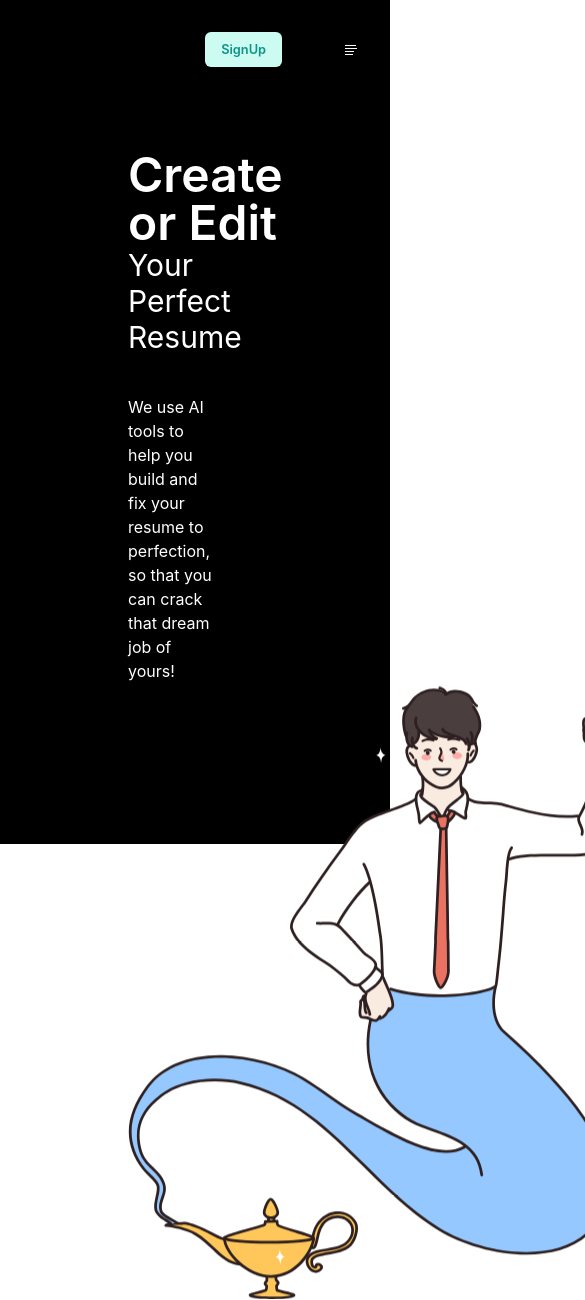
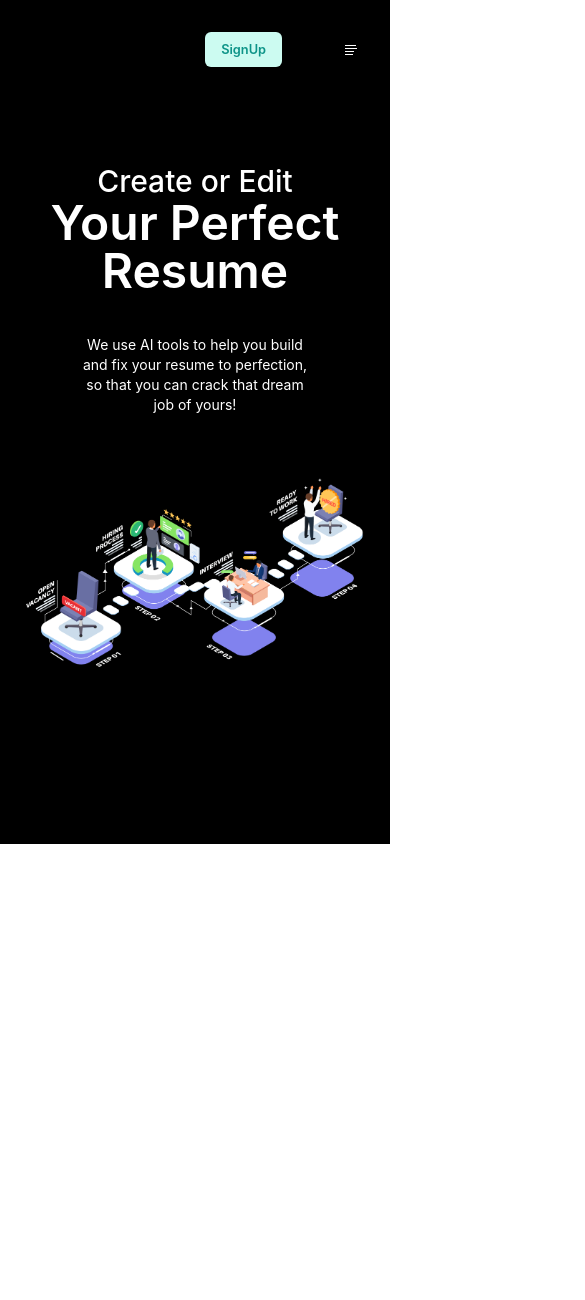
Before and after one commit to thecodermaniac/Resume-Genie, a React (Create React App) app in the folder client/: page / in a window 390 px wide. Shown: the top 1300 px of the page, 585 px wide, since content can reach past the window. After the commit the page ends 844 px from the top, so only its background shows below. Built offline with nearby package versions, Linux system fonts and the light colour scheme.

Commit message:
Hero Completed and made responsive

```diff
--- a/client/src/pages/Home.jsx
+++ b/client/src/pages/Home.jsx
@@ -1,29 +1,29 @@
 import React from "react";
 import heroImg from "../images/hero.png";
 import genie from "../images/genie.png";
-
 import GenieSVG from "../components/GenieSVG";
 
 const Home = () => {
   return (
-    <div className="flex mx-32  justify-between flex-col md:flex-row h-[]">
-      <aside className=" flex-col justify-center  items-start flex">
-
-        <h1 className=" mt-10 text-3xl mb-10">
-          <span className=" text-5xl font-semibold">Create or Edit</span>
+    <div className="flex mx-4 md:mx-32  justify-between items-center flex-col md:flex-row h-[]">
+      <aside className=" flex-col justify-center text-center md:text-left items-center md:items-start flex">
+        <h1 className=" mt-10 text-5xl md:text-8xl mb-10 font-semibold">
+          <span className=" mb-5 text-3xl font-medium">Create or Edit</span>
           <br />
           Your Perfect Resume
         </h1>
-        <p className=" w-2/3">
+        <p className=" text-sm w-2/3">
           We use AI tools to help you build and fix your resume to perfection,
           so that you can crack that dream job of yours!
         </p>
       </aside>
-      <aside>
-
+      <aside className=" hidden md:flex">
         {/* <img src={genie} alt="" className=" max-h-[70vh] hidden md:flex" /> */}
-        <GenieSVG className=" max-h-[70vh] hidden md:flex" />
-
+        <GenieSVG className="  md:max-h-[70vh] hidden md:flex" />
+      </aside>
+      <aside className=" flex md:hidden mt-10">
+        <img src={heroImg} alt="" className=" max-h-[70vh] " />
+        {/* <GenieSVG className="  md:max-h-[70vh] hidden md:flex" /> */}
       </aside>
     </div>
   );
```
